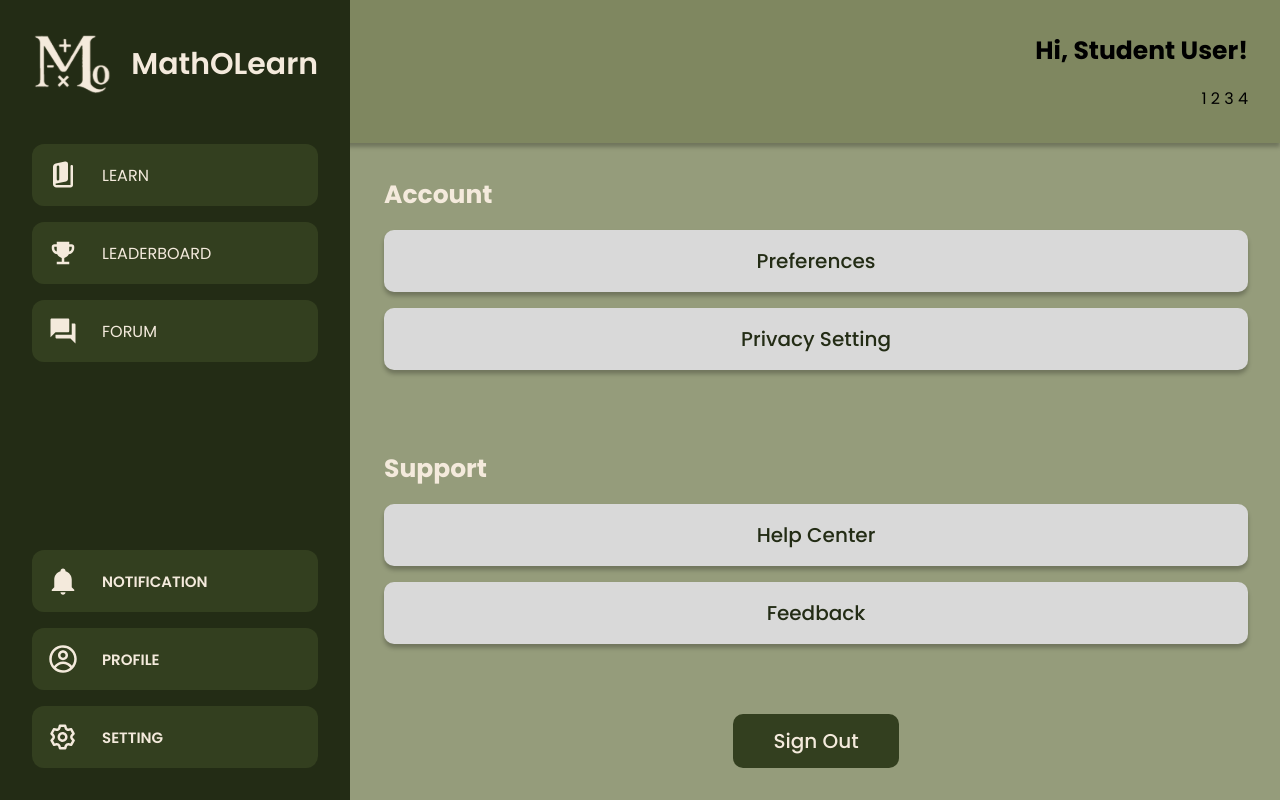
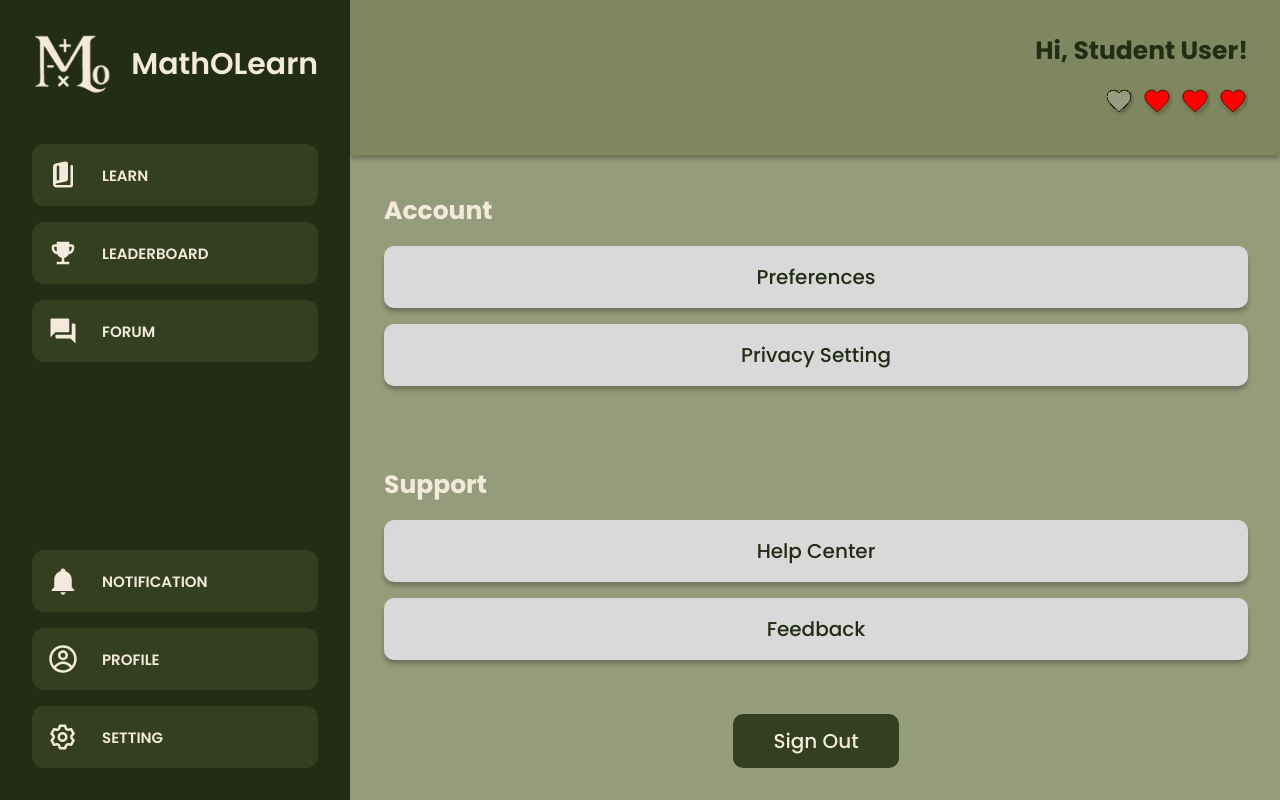
Before and after one commit to Slaxius/MathOLearn, a React (Vite) app: page /settings in a window 1280 px wide. Built offline with nearby package versions, Linux system fonts and the light colour scheme.

Commit message:
Update Header section

```diff
--- a/src/App.jsx
+++ b/src/App.jsx
@@ -3,17 +3,25 @@ import SignUp from "./pages/SignUp.jsx";
 import SignIn from "./pages/SignIn.jsx";
 import ResetPw from "./pages/ResetPassword.jsx";
 import Learn from "./pages/Learn.jsx";
+// import Leaderboard from "./pages/Leaderboard.jsx";
+// import Forum from "./pages/Forum.jsx";
+// import Notification from "./pages/Notification.jsx";
+// import Profile from "./pages/Profile.jsx";
 import Settings from "./pages/Settings.jsx";
 
 function App() {
   return (
     <Router>
       <Routes>
-        <Route path="/" element={<SignUp />} />
+        <Route path="/" element={<SignIn />} />
         <Route path="/signup" element={<SignUp />} />
         <Route path="/signin" element={<SignIn />} />
         <Route path="/resetpassword" element={<ResetPw />} />
         <Route path="/learn" element={<Learn />} />
+        {/* <Route path="/leaderboard" element={<Leaderboard />} /> */}
+        {/* <Route path="/forum" element={<Forum />} /> */}
+        {/* <Route path="/notification" element={<Notification />} /> */}
+        {/* <Route path="/profile" element={<Profile />} /> */}
         <Route path="/settings" element={<Settings />} />
         {/* <Route path="/preferences" element={<Preferences />} />
         <Route path="/privacy" element={<Privacy />} />
--- a/src/components/header.jsx
+++ b/src/components/header.jsx
@@ -1,12 +1,39 @@
 import "../css/header.css";
+import Alive from "../assets/icon/red_heart.svg";
+import Dead from "../assets/icon/gray_heart.svg";
+import { useState } from "react";
 
 function header() {
   const username = localStorage.getItem("username") || "User";
 
+  const [hearts, setHearts] = useState([false, true, true, true]);
+
+  // const handleQuizFailure = () => {
+  //   const newHearts = [...hearts];
+  //   const firstRedHeartIndex = newHearts.indexOf(true);
+  //   if (firstRedHeartIndex !== -1) {
+  //     newHearts[firstRedHeartIndex] = false;
+  //     setHearts(newHearts);
+  //   }
+  // };
+
   return (
     <div className="header">
-      <h5 className="header5">Hi, Student {username}!</h5>
-      <div className="life">1 2 3 4</div>
+      <h5 className="greet header5">Hi, Student {username}!</h5>
+      <div className="life">
+        {hearts.map((heart, index) => (
+          <span key={index} className="heart-status">
+            <img
+              src={heart ? Alive : Dead}
+              alt={heart ? "alive-heart" : "dead-heart"}
+              className="heart-icon"
+            />
+          </span>
+        ))}
+        <span className="life-text body5">
+          You will lose 1 life point if you fail to pass the quiz taken.
+        </span>
+      </div>
     </div>
   );
 }
--- a/src/components/navbar.jsx
+++ b/src/components/navbar.jsx
@@ -6,15 +6,16 @@ import notifIcon from "../assets/icon/notification_icon.svg";
 import profileIcon from "../assets/icon/profile_icon.svg";
 import settingIcon from "../assets/icon/setting_icon.svg";
 import "../css/navbar.css";
+import { Link } from "react-router-dom";
 
 function navbar() {
   const nav_item = [
-    { id: 1, icon: learnIcon, name: "Learn" },
-    { id: 2, icon: leaderboardIcon, name: "Leaderboard" },
-    { id: 3, icon: forumIcon, name: "Forum" },
-    { id: 4, icon: notifIcon, name: "Notification" },
-    { id: 5, icon: profileIcon, name: "Profile" },
-    { id: 6, icon: settingIcon, name: "Setting" },
+    { id: 1, icon: learnIcon, name: "Learn", link: "/learn" },
+    { id: 2, icon: leaderboardIcon, name: "Leaderboard", link: "/leaderboard" },
+    { id: 3, icon: forumIcon, name: "Forum", link: "/forum" },
+    { id: 4, icon: notifIcon, name: "Notification", link: "/notification" },
+    { id: 5, icon: profileIcon, name: "Profile", link: "/profile" },
+    { id: 6, icon: settingIcon, name: "Setting", link: "/settings" },
   ];
 
   return (
@@ -26,19 +27,19 @@ function navbar() {
         </div>
         <div className="nav-list">
           {nav_item.slice(0, 3).map((item) => (
-            <div key={item.id} className="nav-item">
+            <Link to={item.link} key={item.id} className="nav-item">
               <img src={item.icon} alt={item.name} className="nav-icon" />
-              <span className="nav-namenavbarText">{item.name}</span>
-            </div>
+              <span className="nav-name navbarText">{item.name}</span>
+            </Link>
           ))}
         </div>
       </div>
       <div className="nav-list">
         {nav_item.slice(3, 6).map((item) => (
-          <div key={item.id} className="nav-item">
+          <Link to={item.link} key={item.id} className="nav-item">
             <img src={item.icon} alt={item.name} className="nav-icon" />
             <span className="nav-name navbarText">{item.name}</span>
-          </div>
+          </Link>
         ))}
       </div>
     </div>
--- a/src/css/header.css
+++ b/src/css/header.css
@@ -1,13 +1,50 @@
-.header{
+.header {
   display: flex;
   flex-direction: column;
   align-items: flex-end;
   padding: 2rem;
-  width: 100%;
+  width: calc(100% - 21.9rem);
   height: auto;
   gap: 1rem;
   background-color: var(--olivedrab);
   box-shadow: 0 4px 4px rgba(0, 0, 0, 0.25);
   position: fixed;
-  z-index: -1;
+  margin-left: 21.9rem;
+
+  .greet {
+    color: var(--darkslategray);
+  }
+
+  .life {
+    display: flex;
+    align-items: center;
+    justify-content: center;
+    gap: 0.5rem;
+
+    .heart-status {
+      position: relative;
+
+      .heart-icon {
+        height: var(--size-30);
+        width: var(--size-30);
+      }
+    }
+  }
+
+  .life-text {
+    display: none;
+    font-size: 0.75rem;
+    margin: 7rem 1rem 0 1rem;
+    text-align: center;
+    position: absolute;
+    padding: 0.5rem;
+    background-color: rgba(0, 0, 0, 0.5);
+    color: var(--linen);
+    border-radius: 5px;
+    max-width: 100%;
+  }
+
+  .life:hover .life-text {
+    display: block;
+  }
 }
--- a/src/css/index.css
+++ b/src/css/index.css
@@ -56,8 +56,9 @@
   align-items: center;
   width: 100%;
   margin-left: 22rem;
-  margin-top: 9rem;
+  margin-top: 10rem;
   padding: 2rem;
+  /* background-color: rgba(0, 0, 0, 0.25); */
 }
 
 .header1 {
--- a/src/css/navbar.css
+++ b/src/css/navbar.css
@@ -33,11 +33,6 @@
     flex-direction: column;
     row-gap: 1rem;
 
-    .nav-icon {
-      height: var(--size-30);
-      width: var(--size-30);
-    }
-
     .nav-item {
       display: flex;
       align-items: center;
@@ -46,6 +41,15 @@
       gap: 1.5rem;
       border-radius: 12px;
       text-transform: uppercase;
+
+      .nav-icon {
+        height: var(--size-30);
+        width: var(--size-30);
+      }
+
+      .nav-name {
+        color: var(--linen);
+      }
     }
 
     .nav-item:hover {
```
Also changed, not shown: src/assets/icon/gray_heart.svg (added), src/assets/icon/red_heart.svg (added), src/pages/Forum.jsx (added), src/pages/Leaderboard.jsx (added), src/pages/Notification.jsx (added), src/pages/Profile.jsx (added).
